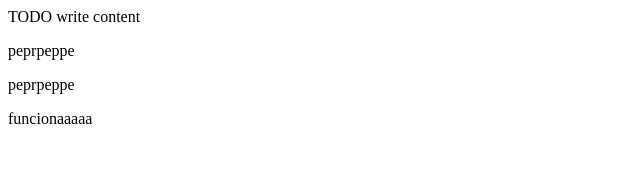
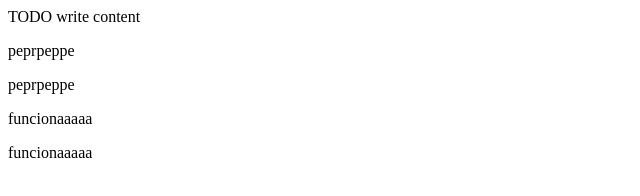
Before and after one commit to Elena-IESComercio/prueba10Marzo, a website: page HTML5Application2/public_html/index.html in a window 1280 px wide. Shown: the whole page, without its empty margins (0-640 px from the left). Drawn offline with Linux system fonts and the light colour scheme.

Commit message:
funcionaaa plisss

```diff
--- a/HTML5Application2/public_html/index.html
+++ b/HTML5Application2/public_html/index.html
@@ -15,5 +15,6 @@
         <p>peprpeppe</p>
         <p>peprpeppe</p>
         <p>funcionaaaaa</p>
+        <p>funcionaaaaa</p>
     </body>
 </html>
```
